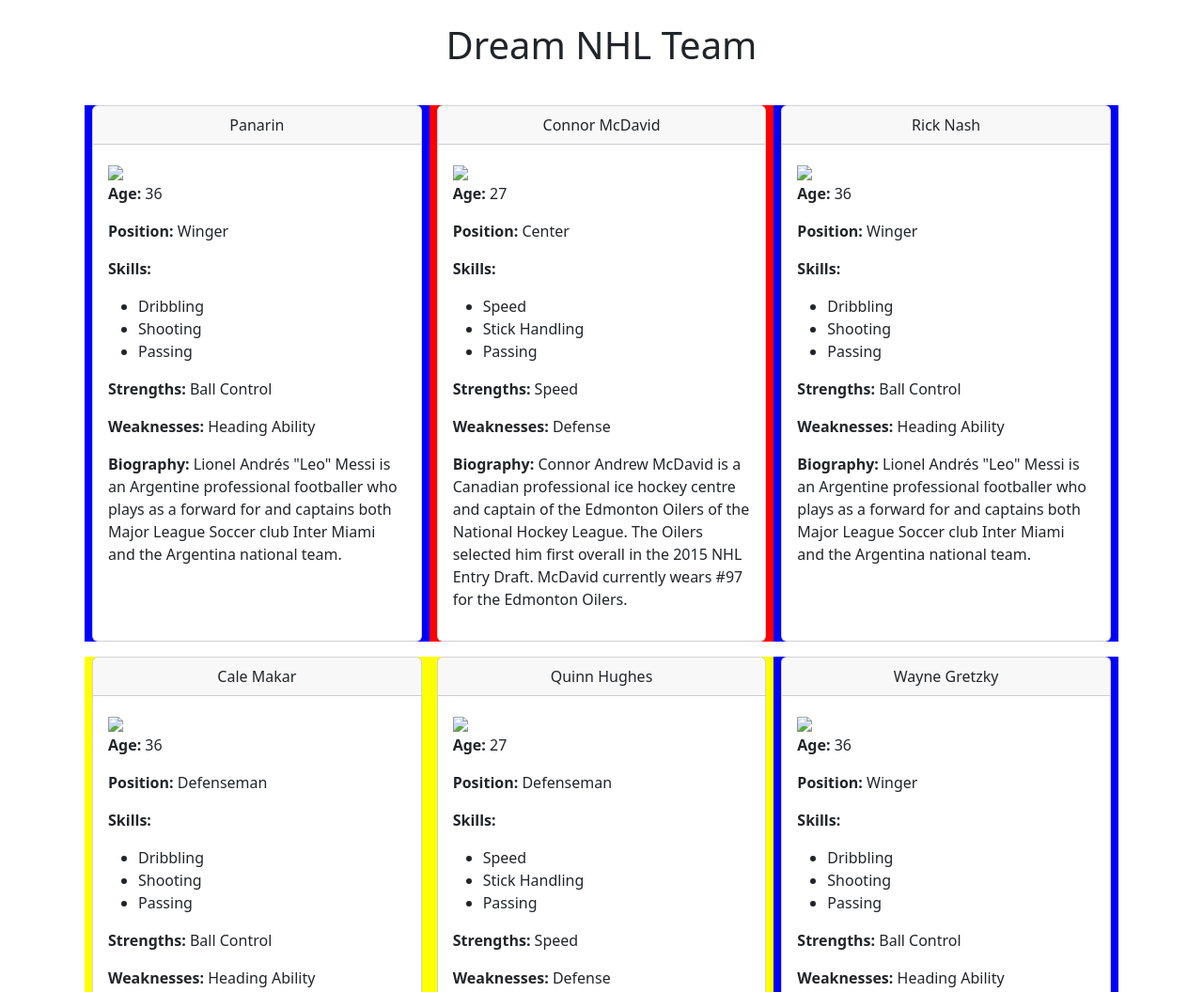
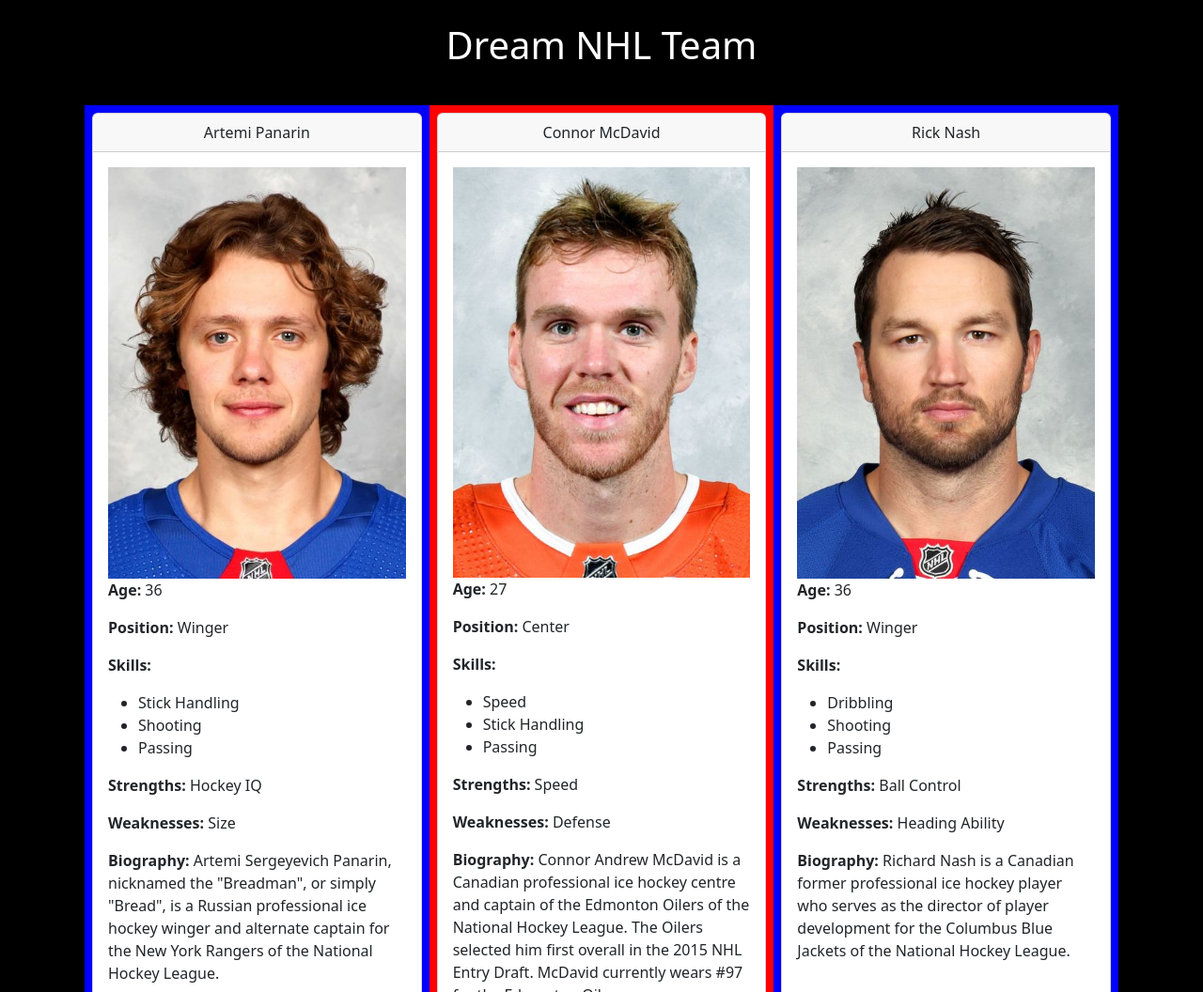
Before and after one commit to KyleRabkin61/Putting-I-In-Team, a plain HTML site: page index.html in a window 1280 px wide. Shown: the top 1056 px of the page at 94% size. Drawn offline with nearby package versions, Linux system fonts and the light colour scheme.

Commit message:
added images

```diff
--- a/index.html
+++ b/index.html
@@ -23,7 +23,7 @@
 <body>
 
     <div class="container">
-        <h1 class="text-center my-4">Dream NHL Team</h1>
+        <h1 class="text-center my-4 title">Dream NHL Team</h1>
         <div class="row justify-content-center p-3 g-3" id="teamCards">
         </div>
     </div>
--- a/script.js
+++ b/script.js
@@ -1,17 +1,17 @@
 const teamMembers = [
     {
-        name: 'Panarin',
-        img: '/imgs/black-ranger.webp',
+        name: 'Artemi Panarin',
+        img: '/imgs/apanarin.webp',
         age: 36,
         position: 'Winger',
-        skills: ['Dribbling', ' Shooting', ' Passing'],
-        strengths: 'Ball Control',
-        weaknesses: 'Heading Ability',
-        biography: 'Lionel Andrés "Leo" Messi is an Argentine professional footballer who plays as a forward for and captains both Major League Soccer club Inter Miami and the Argentina national team. '
+        skills: ['Stick Handling', ' Shooting', ' Passing'],
+        strengths: 'Hockey IQ',
+        weaknesses: 'Size',
+        biography: 'Artemi Sergeyevich Panarin, nicknamed the "Breadman", or simply "Bread", is a Russian professional ice hockey winger and alternate captain for the New York Rangers of the National Hockey League.'
     },
     {
         name: 'Connor McDavid',
-        img: '/imgs/black-ranger.webp',
+        img: '/imgs/cmcdavid.jpg',
         age: 27,
         position: 'Center',
         skills: ['Speed', 'Stick Handling', 'Passing'],
@@ -21,17 +21,17 @@ const teamMembers = [
     },
     {
         name: 'Rick Nash',
-        img: '/imgs/black-ranger.webp',
+        img: '/imgs/rnash.jpg',
         age: 36,
         position: 'Winger',
         skills: ['Dribbling', ' Shooting', ' Passing'],
         strengths: 'Ball Control',
         weaknesses: 'Heading Ability',
-        biography: 'Lionel Andrés "Leo" Messi is an Argentine professional footballer who plays as a forward for and captains both Major League Soccer club Inter Miami and the Argentina national team. '
+        biography: 'Richard Nash is a Canadian former professional ice hockey player who serves as the director of player development for the Columbus Blue Jackets of the National Hockey League.'
     },
     {
         name: 'Cale Makar',
-        img: '/imgs/black-ranger.webp',
+        img: '/imgs/cmakar.jpg',
         age: 36,
         position: 'Defenseman',
         skills: ['Dribbling', ' Shooting', ' Passing'],
@@ -41,7 +41,7 @@ const teamMembers = [
     },
     {
         name: 'Quinn Hughes',
-        img: '/imgs/black-ranger.webp',
+        img: '/imgs/qhughes.jpg',
         age: 27,
         position: 'Defenseman',
         skills: ['Speed', 'Stick Handling', 'Passing'],
@@ -51,7 +51,7 @@ const teamMembers = [
     },
     {
         name: 'Wayne Gretzky',
-        img: '/imgs/black-ranger.webp',
+        img: '/imgs/wgretzky.jpg',
         age: 36,
         position: 'Winger',
         skills: ['Dribbling', ' Shooting', ' Passing'],
@@ -116,7 +116,7 @@ function generateTeamCards() {
 
     teamMembers.forEach(member => {
         const card = document.createElement('div')
-        card.classList.add('col-md-4')
+        card.classList.add('col-lg-4','col-md-6','p-2')
 
 // styling card based on position
 
@@ -141,7 +141,9 @@ const skillsList = member.skills.map(skill => `<li> ${skill} </li>`).join('')
             <div class = "card h-100">
                 <div class = "card-header text-center"> ${member.name}</div>
                 <div class = "card-body">
+                    <div class = "text-center">
                     <img class="img-fluid" src="${member.img}">
+                    </div>
                     <p><strong>Age:</strong> ${member.age}</p>
                     <p><strong>Position:</strong> ${member.position}</p>
                     <p><strong>Skills:</strong>
--- a/style.css
+++ b/style.css
@@ -0,0 +1,6 @@
+body {
+    background: black;
+}
+.title {
+    color: white;
+}
```
Also changed, not shown: imgs/apanarin.webp (added), imgs/cmakar.jpg (added), imgs/cmcdavid.jpg (added), imgs/qhughes.jpg (added), imgs/rnash.jpg (added), imgs/wgretzky.jpg (added).
